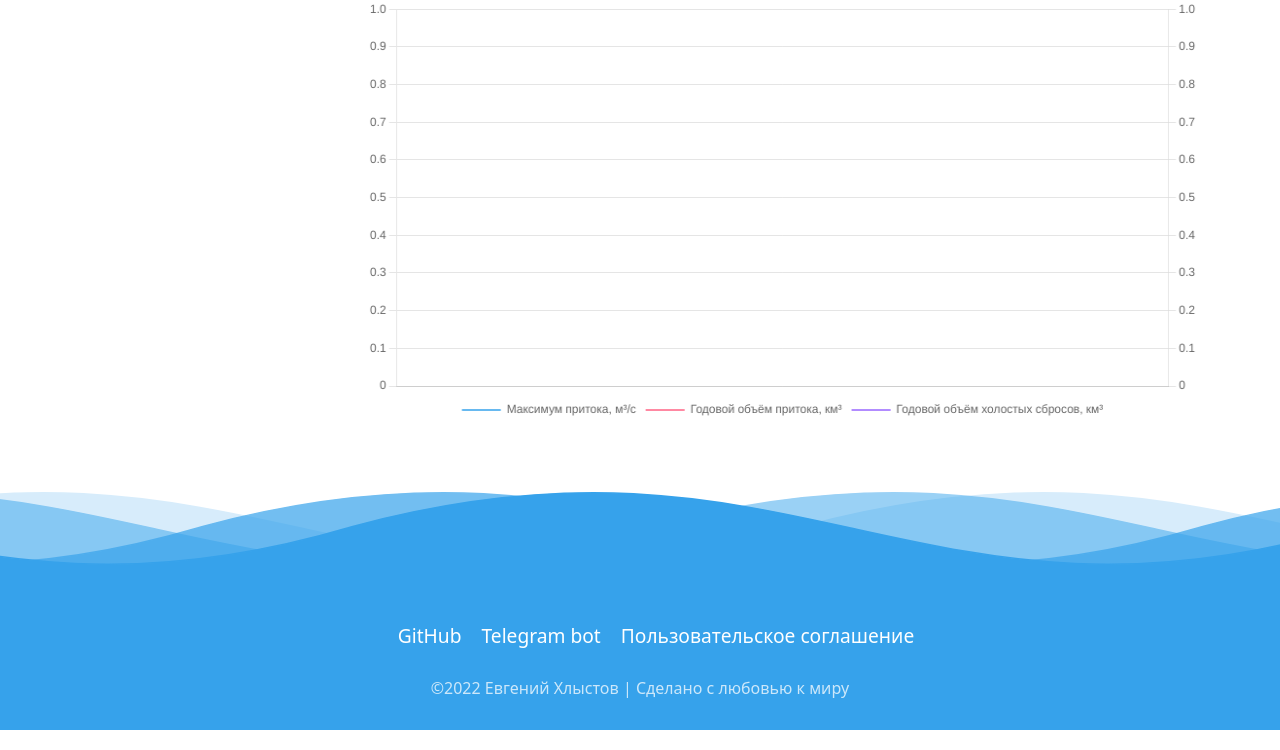
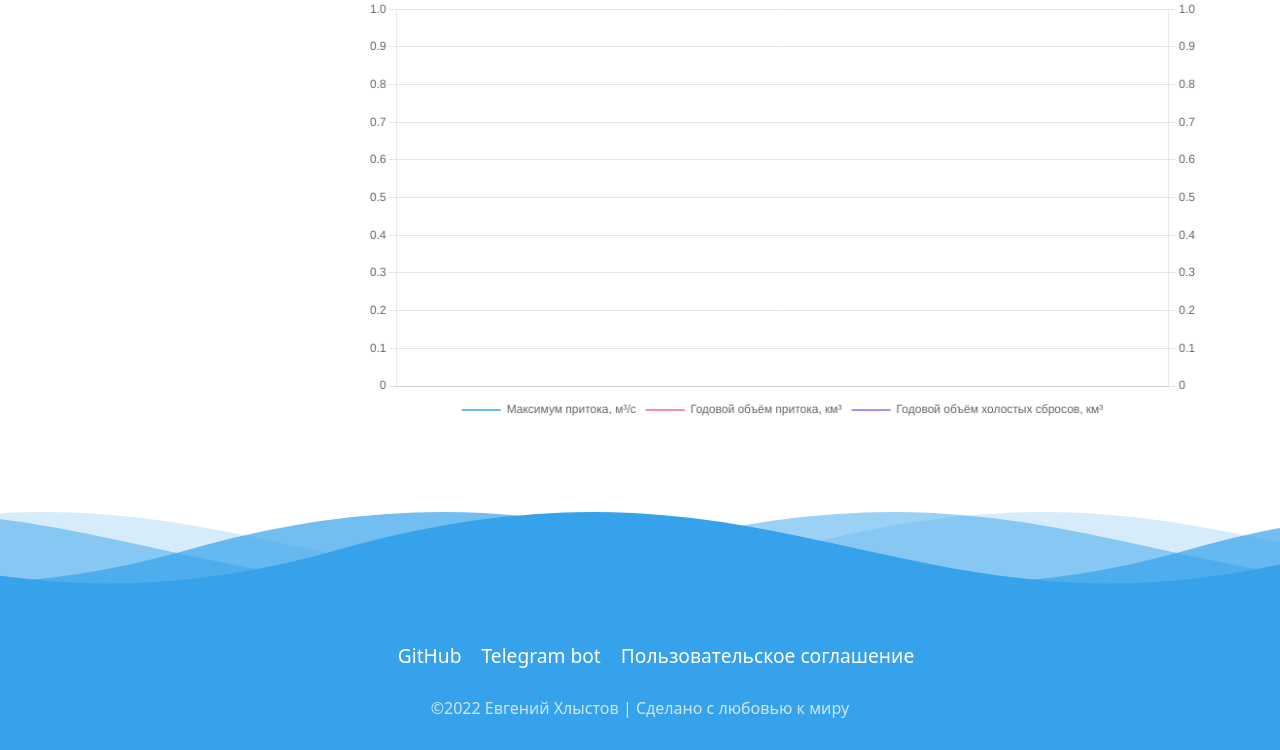
Before and after one commit to hlystovea/reservoirs_web, a Django app: page / in a window 1280 px wide. Shown: the part 933-1683 px from the top of the page. Run offline with Django 4.2, Linux system fonts and the light colour scheme; data that the repository does not hold is empty; parts of the project's set-up code (start-up, migrations or seed data) failed here and were passed over; some libraries are stand-ins or nearby versions.

Commit message:
Style: change the margin-top property for the footer

```diff
--- a/web/assets/css/style.css
+++ b/web/assets/css/style.css
@@ -3,7 +3,7 @@
   width: 100%;
   background: rgba(54, 162, 235, 1);
   min-height: 120px;
-  margin-top: 150px;
+  margin-top: 170px;
   padding: 20px 50px;
   display: flex;
   justify-content: center;
```
